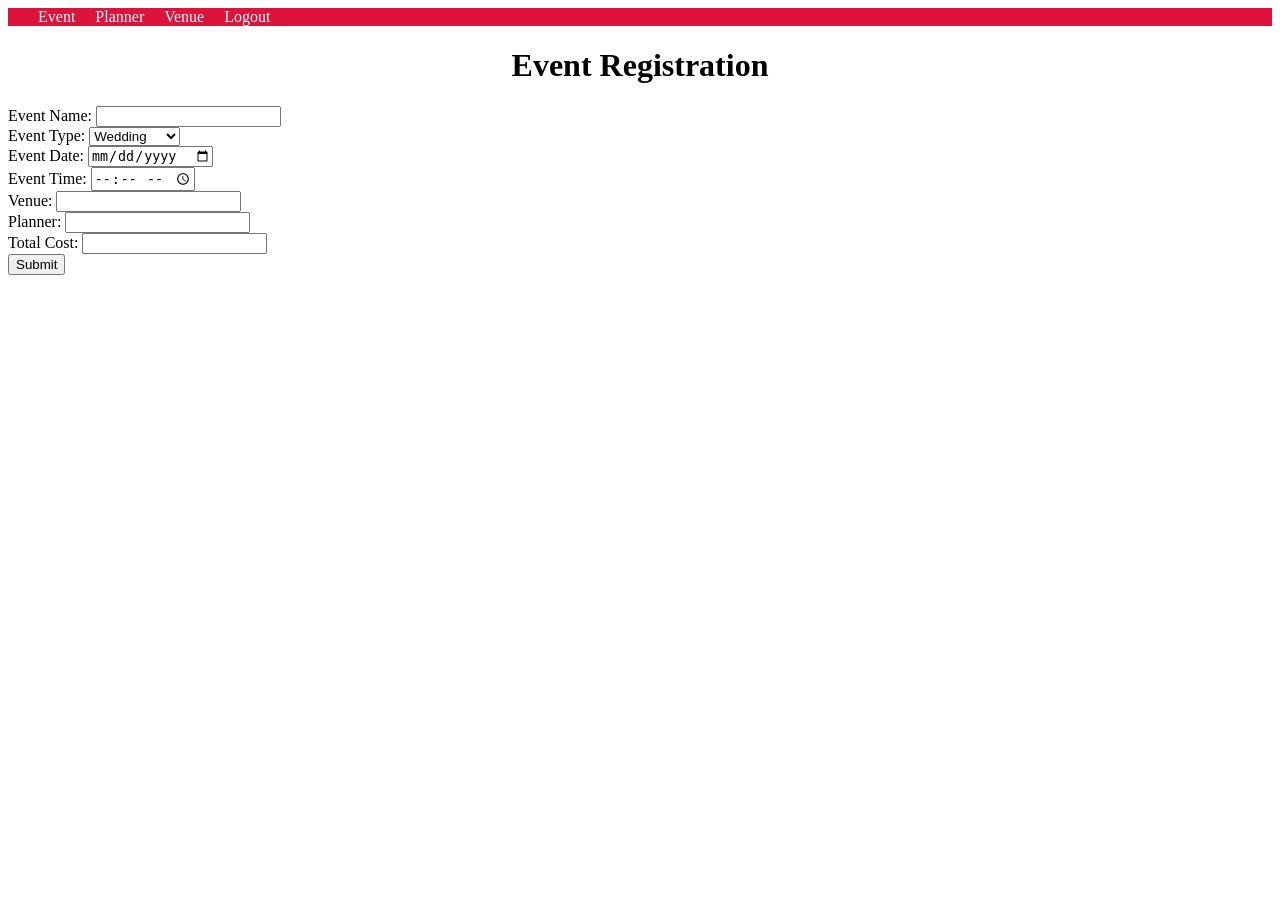
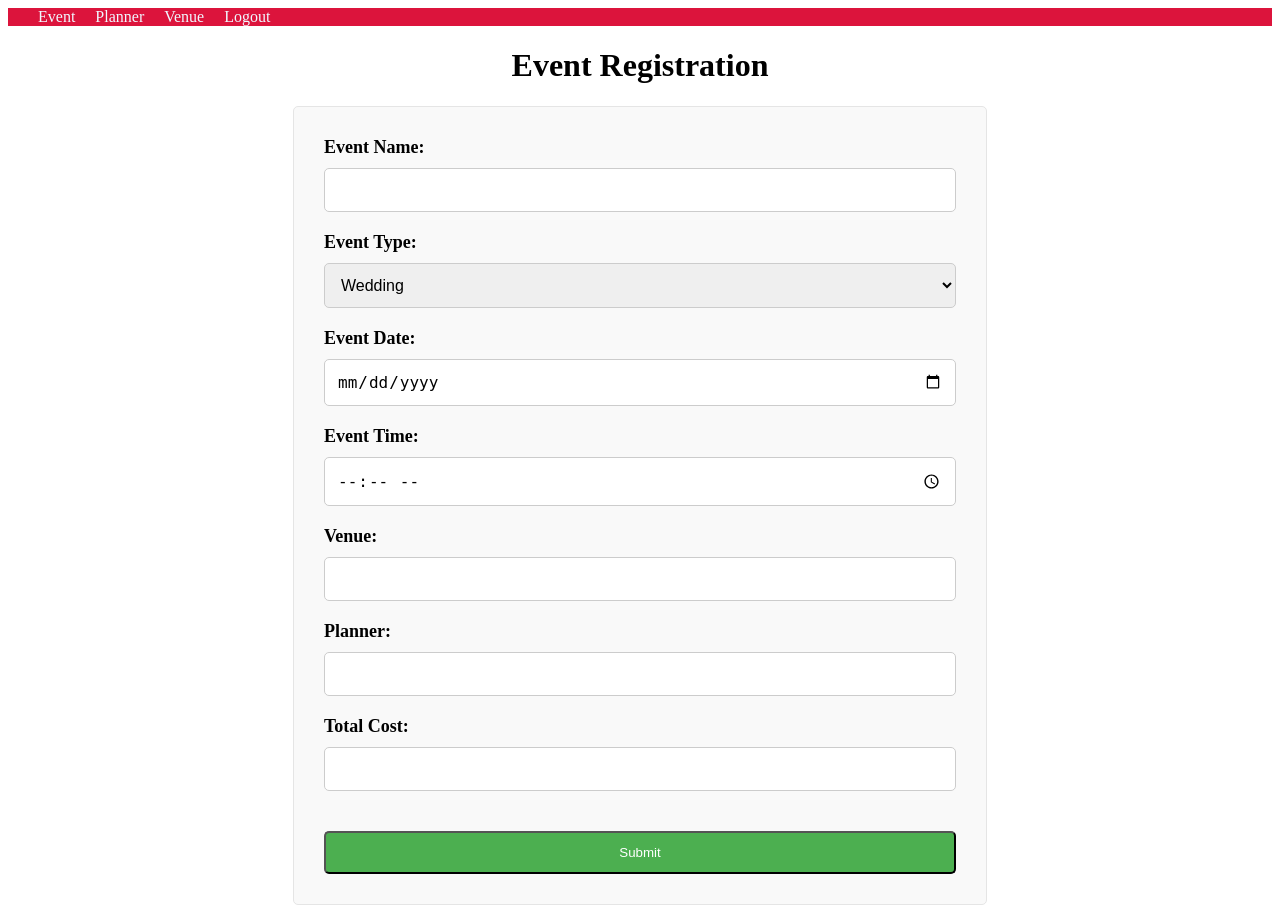
Before and after one commit to Akshess/evmn, a Flask app: page /home in a window 1280 px wide. Before the commit the page ends 275 px from the top, so only its background shows below. Run offline with Flask 2, Linux system fonts and the light colour scheme.

Commit message:
updated static file contents

```diff
--- a/static/styles/main.css
+++ b/static/styles/main.css
@@ -1,6 +1,3 @@
-
-
-
 nav {
   background-color: crimson;
   color: aliceblue;
@@ -25,3 +22,45 @@ a{
   color: aliceblue;
   text-decoration: solid;
 }
+
+form {
+  width: 50%;
+  margin: 0 auto;
+  padding: 30px;
+  background-color: #f9f9f9;
+  border: 1px solid #e5e5e5;
+  border-radius: 5px;
+}
+
+label {
+  font-size: 18px;
+  font-weight: bold;
+  margin-bottom: 10px;
+  display: block;
+}
+
+input[type="text"],
+input[type="date"],
+input[type="time"],
+input[type="number"],
+select {
+  width: 100%;
+  padding: 12px;
+  margin-bottom: 20px;
+  box-sizing: border-box;
+  border: 1px solid #ccc;
+  border-radius: 5px;
+  font-size: 16px;
+}
+input[type="submit"] {
+  width: 100%;
+  padding: 12px 20px;
+  margin-top: 20px;
+  border-radius: 5px;
+  background-color: #4CAF50;
+  color: white;
+  cursor: pointer;
+}
+input[type="submit"]:hover {
+  background-color: #45a049;
+}
```
Also changed, not shown: static/styles/register.css (+40 -12 lines).
